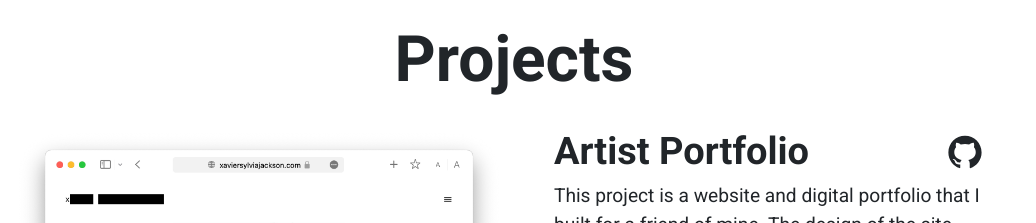
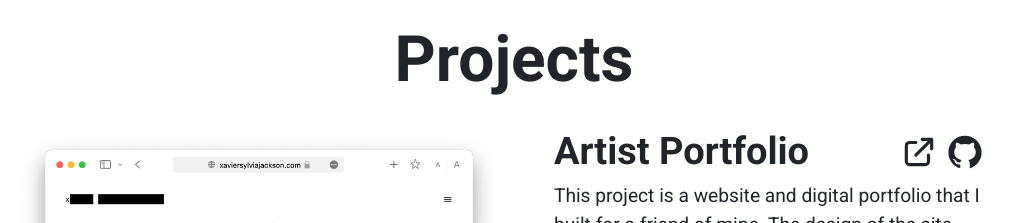
Before and after one commit to devkav/personalWebsite, a React (Create React App) app: page / in a window 1280 px wide. Shown: the part 2220-2443 px from the top of the page, without its empty margins (126-1162 px from the left). Built offline with nearby package versions, Linux system fonts and the light colour scheme.

Commit message:
added links to relevant projects

```diff
--- a/src/pages/Projects.jsx
+++ b/src/pages/Projects.jsx
@@ -18,7 +18,8 @@ const highlightedProjects = [
             images.`
         ],
         tags: ["React", "Firebase", "AWS S3", "Web Development"],
-        githubLink: "https://github.com/DevanTurtle7/xavier-portfolio"
+        githubLink: "https://github.com/DevanTurtle7/xavier-portfolio",
+        link: "https://xaviersylviajackson.com/"
     }, {
         title: "Corner Clerk",
         image: "clayhackScreenshot.png",
@@ -122,7 +123,8 @@ const otherProjects = [
             skip songs they dislike.`
         ],
         tags: ["JavaScript", "HTML", "Firestore", "REST APIs"],
-        githubLink: "https://github.com/DevanTurtle7/BrickHack7"
+        githubLink: "https://github.com/DevanTurtle7/BrickHack7",
+        link: "https://devanturtle7.github.io/BrickHack7/"
     }
 ]
 
```
